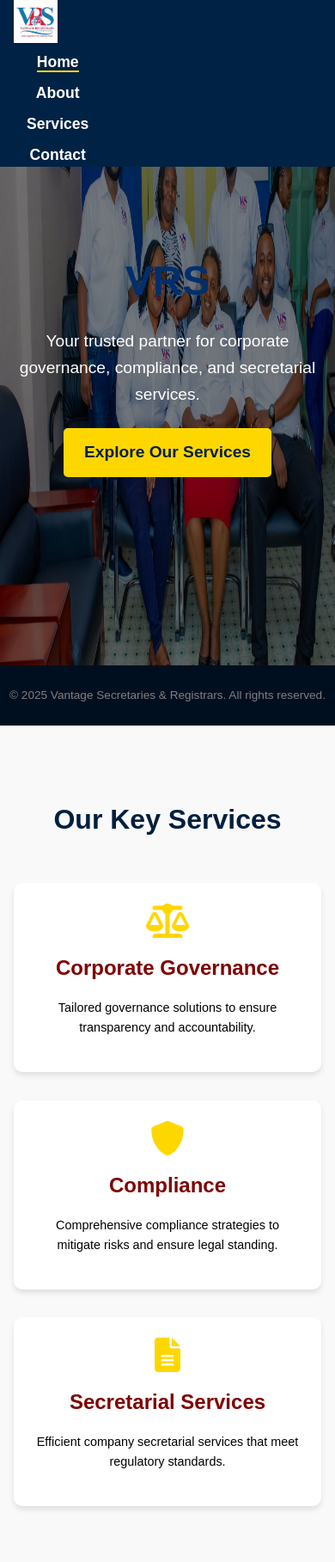
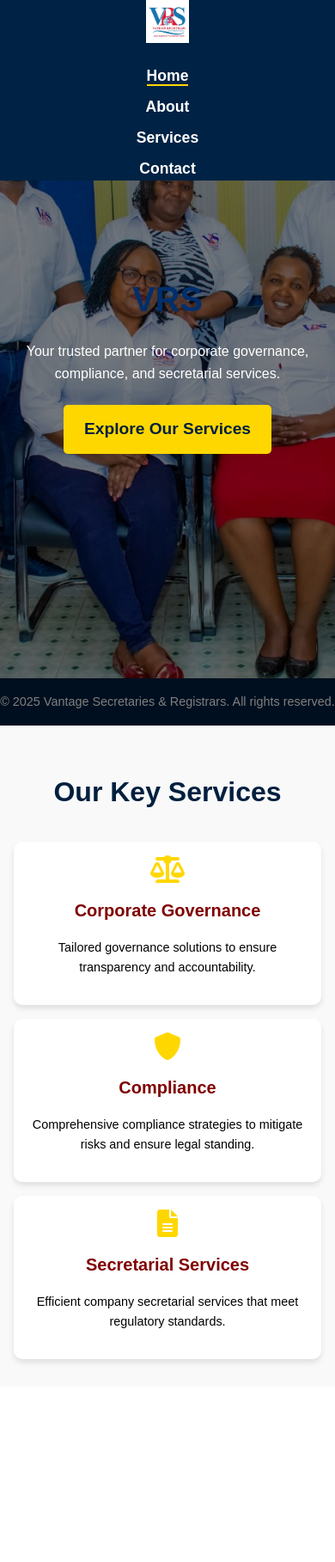
Before and after one commit to patmuchiri/vantagers.co.ke, a Flask app: page / in a window 390 px wide. Shown: the whole page at 86% size. After the commit the page ends 1587 px from the top, so only its background shows below. Run offline with Flask 3, Linux system fonts and the light colour scheme.

Commit message:
home.html

```diff
--- a/templates/home.html
+++ b/templates/home.html
@@ -35,7 +35,7 @@
             background-color: transparent; /* Fully transparent */
             color: white;
             padding: 1rem 0;
-            position: fixed; /* Optional: To keep the header fixed at the top */
+            position: fixed; /* Keep the header fixed at the top */
             width: 100%; /* Ensure the header spans the full width */
             z-index: 1000; /* Ensure the header stays above other content */
             transition: background-color 0.3s ease; /* Smooth transition for hover effect */
@@ -57,12 +57,15 @@
 
         .logo-img {
             height: 50px;
+            width: auto; /* Ensure the logo scales properly */
         }
 
         .nav-links {
             list-style: none;
             display: flex;
             gap: 1.5rem;
+            margin: 0;
+            padding: 0;
         }
 
         .nav-links a {
@@ -84,11 +87,18 @@
         @media (max-width: 768px) {
             .navbar {
                 flex-direction: column;
-                align-items: flex-start;
+                align-items: center;
+                text-align: center;
             }
+
             .nav-links {
                 flex-direction: column;
                 gap: 0.5rem;
+                margin-top: 1rem;
+            }
+
+            .logo-img {
+                height: 40px; /* Smaller logo for mobile */
             }
         }
 
@@ -130,7 +140,7 @@
             left: 0;
             width: 100%;
             height: 100%;
-            object-fit: fit;
+            object-fit: cover; /* Ensure images cover the entire area */
             opacity: 0;
             transition: opacity 1s ease-in-out;
         }
@@ -142,16 +152,17 @@
         .hero-content {
             position: relative;
             z-index: 2;
+            padding: 0 1rem; /* Add padding for better spacing on mobile */
         }
 
         .hero-content h1 {
-            font-size: 3rem;
+            font-size: 2.5rem; /* Smaller font size for mobile */
             margin-bottom: 1rem;
             animation: fadeInDown 1.5s ease-in-out;
         }
 
         .hero-content p {
-            font-size: 1.2rem;
+            font-size: 1rem; /* Smaller font size for mobile */
             max-width: 600px;
             margin: 0 auto;
             animation: fadeInUp 1.5s ease-in-out;
@@ -209,20 +220,20 @@
         /* Key Services Section */
         .key-services {
             background-color: var(--bg-color);
-            padding: 4rem 1rem;
+            padding: 2rem 1rem; /* Reduced padding for mobile */
         }
 
         .key-services h2 {
             text-align: center;
             font-size: 2rem;
-            margin-bottom: 3rem;
+            margin-bottom: 2rem; /* Reduced margin for mobile */
             color: var(--primary-color);
         }
 
         .service-grid {
             display: grid;
             grid-template-columns: repeat(auto-fit, minmax(250px, 1fr));
-            gap: 2rem;
+            gap: 1rem; /* Reduced gap for mobile */
             max-width: 1200px;
             margin: 0 auto;
         }
@@ -231,7 +242,7 @@
             background-color: white;
             border-radius: 10px;
             box-shadow: 0 4px 6px rgba(0, 0, 0, 0.1);
-            padding: 1.5rem;
+            padding: 1rem; /* Reduced padding for mobile */
             text-align: center;
             transition: transform 0.3s ease, box-shadow 0.3s ease;
         }
@@ -242,13 +253,13 @@
         }
 
         .service-card i {
-            font-size: 2.5rem;
+            font-size: 2rem; /* Smaller icon size for mobile */
             color: var(--accent-color);
             margin-bottom: 1rem;
         }
 
         .service-card h3 {
-            font-size: 1.5rem;
+            font-size: 1.25rem; /* Smaller font size for mobile */
             color: var(--secondary-color);
             margin-bottom: 1rem;
         }
@@ -264,14 +275,12 @@
             background-color: var(--primary-color);
             color: white;
             text-align: center;
-            padding: 1.5rem 0;
+            padding: 1rem 0; /* Reduced padding for mobile */
         }
 
-        /* Responsive Footer for Mobile */
-        @media (max-width: 768px) {
-            .site-footer p {
-                font-size: 0.85rem;
-            }
+        .site-footer p {
+            margin: 0;
+            font-size: 0.9rem; /* Smaller font size for mobile */
         }
     </style>
 </head>
```
